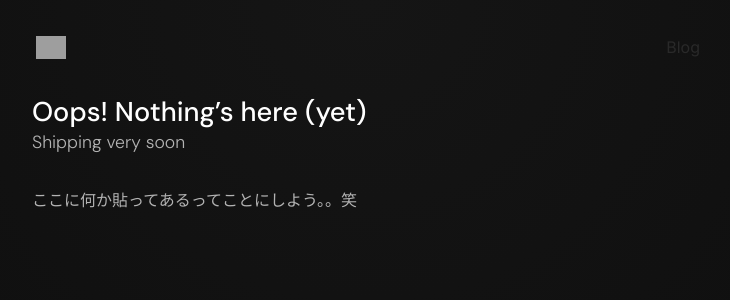
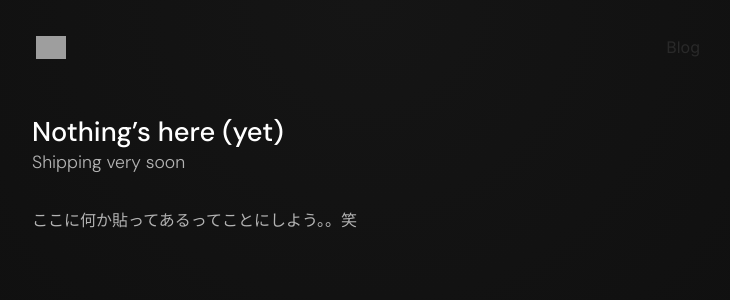
Before and after one commit to ark1tech/Portfolio, a Next.js app: page /blog in a window 1280 px wide. Shown: the top 300 px of the page, without its empty margins (274-1004 px from the left). Built offline with nearby package versions, Linux system fonts and the light colour scheme; grey boxes are pictures that could not be loaded.

Commit message:
feat: add

```diff
--- a/src/app/_hero.jsx
+++ b/src/app/_hero.jsx
@@ -18,7 +18,7 @@ export default function Hero() {
               Arki Mañago
             </h1>
           </div>
-          <h5 className="w-full">Product Design & Engineering</h5>
+          <h5 className="w-full">AI Engineering & Product Design</h5>
         </div>
       </div>
       <div className="w-full gap-[1rem] flex flex-col test3 leading-relaxed">
--- a/src/app/blog/page.js
+++ b/src/app/blog/page.js
@@ -1,22 +1,15 @@
-"use client";
-import { Skeleton, MantineProvider } from "@mantine/core";
-
-const child = <Skeleton height={20} radius="xs" animate={true} />;
-
 export default function Blog() {
   return (
-    <MantineProvider defaultColorScheme="dark">
-      <main className="w-full min-h-[90svh] flex flex-col gap-[2rem]">
+    <main className="w-full min-h-[90svh] flex flex-col gap-[2rem] py-5">
       <div className="flex flex-row gap-[1rem] items-center">
         <div className="flex flex-col">
           <div className="flex flex-row gap-[0.5rem] items-center">
-              <h1 className="w-fit leading-tight">Oops! Nothing&rsquo;s here (yet)</h1>
+            <h1 className="w-fit leading-tight">Nothing&rsquo;s here (yet)</h1>
           </div>
           <h5 className="w-full">Shipping very soon</h5>
         </div>
       </div>
       <p>ここに何か貼ってあるってことにしよう。。笑</p>
     </main>
-    </MantineProvider>
   );
 }
--- /dev/null
+++ b/src/app/error.js
@@ -0,0 +1,16 @@
+"use client";
+
+export default function Error({ error, reset }) {
+  return (
+    <main className="w-full min-h-[50svh] flex flex-col gap-[1rem] py-5 items-center justify-center text-center">
+      <h1 className="w-fit leading-tight">Something went wrong</h1>
+      <p className="text-[#757575] max-w-md">{error.message}</p>
+      <button
+        type="button"
+        onClick={reset}
+        className="navtext mt-2 px-4 py-2 border border-[#262626] rounded-md hover:border-[#ef542b] transition-colors">
+        Try again
+      </button>
+    </main>
+  );
+}
--- /dev/null
+++ b/src/app/global-error.js
@@ -0,0 +1,20 @@
+"use client";
+
+export default function GlobalError({ error, reset }) {
+  return (
+    <html lang="en">
+      <body className="font-roboto bg-black text-white min-h-[100svh] flex items-center justify-center p-6">
+        <main className="flex flex-col gap-[1rem] text-center max-w-md">
+          <h1 className="text-xl font-medium">Something went wrong</h1>
+          <p className="text-[#757575] text-sm">{error.message}</p>
+          <button
+            type="button"
+            onClick={reset}
+            className="mt-2 px-4 py-2 border border-[#262626] rounded-md hover:border-[#ef542b] transition-colors text-sm">
+            Try again
+          </button>
+        </main>
+      </body>
+    </html>
+  );
+}
--- a/src/app/layout.js
+++ b/src/app/layout.js
@@ -48,6 +48,7 @@ export const metadata = {
     "Arki Mañago",
     "Product Design",
     "Engineering",
+    "AI",
     "arkitech",
     "Portfolio",
     "UX Design",
```
Lines whose indentation alone changed are shown as unchanged.
